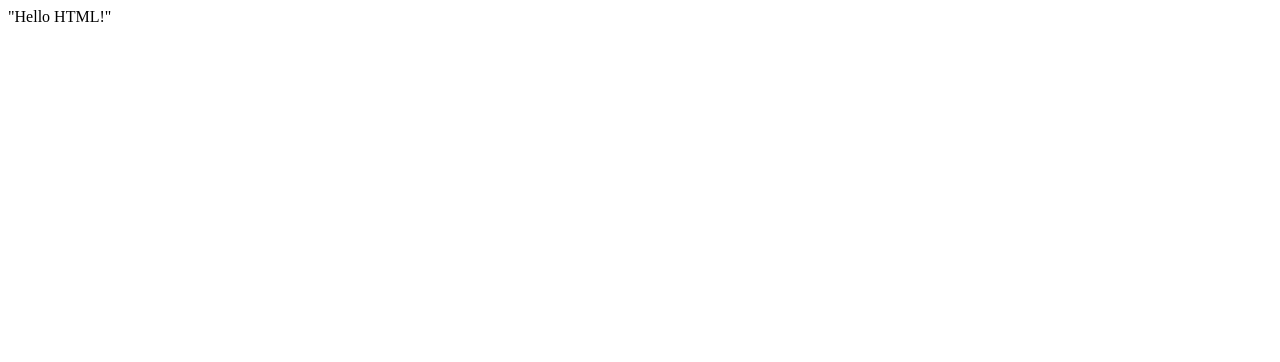
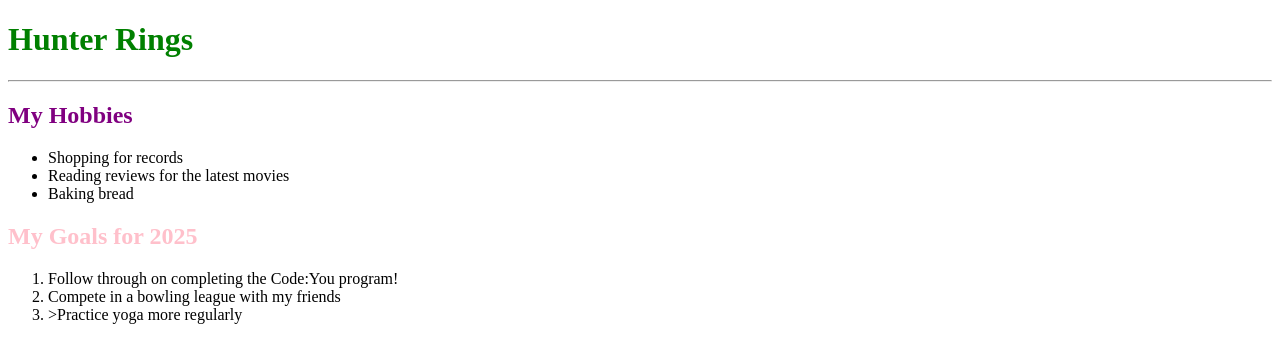
Before and after one commit to hunterrings/hello-html, a plain HTML site: page index.html in a window 1280 px wide. Drawn offline with Linux system fonts and the light colour scheme.

Commit message:
Added content to index.html in form of an About Me page

```diff
--- a/index.html
+++ b/index.html
@@ -3,9 +3,22 @@
 <head>
     <meta charset="UTF-8">
     <meta name="viewport" content="width=device-width, initial-scale=1.0">
-    <title>Document</title>
+    <title>About Me</title>
 </head>
 <body>
-    <a1>"Hello HTML!"</a1>
+    <h1 style="color:green;">Hunter Rings</h1>
+    <hr>
+    <h2 style="color:purple;">My Hobbies</h2>
+    <ul>
+        <li>Shopping for records</li>
+        <li>Reading reviews for the latest movies</li>
+        <li>Baking bread</li>
+    </ul>
+    <h2 style="color:pink">My Goals for 2025</h2>
+    <ol>
+        <li>Follow through on completing the Code:You program!</li>
+        <li>Compete in a bowling league with my friends</li>
+        <li>>Practice yoga more regularly</li>
+    </ol>
 </body>
 </html>
```
